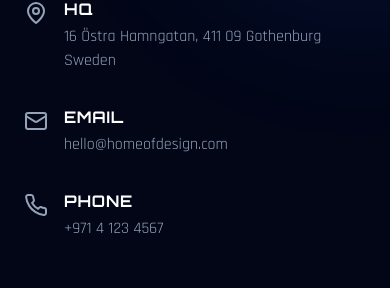
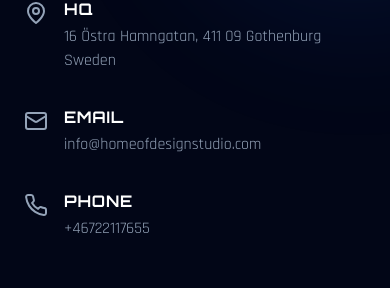
Before and after one commit to woki1239/HD, a React (Vite) app: page / in a window 390 px wide. Shown: the part 7815-8103 px from the top of the page. Built offline with nearby package versions, Linux system fonts and the light colour scheme.

Commit message:
feat: Update contact information
Changes the primary email address and phone number displayed in the contact section of the Home of Design website.

```diff
--- a/components/Contact.tsx
+++ b/components/Contact.tsx
@@ -33,7 +33,7 @@ const Contact: React.FC<ContactProps> = ({ t }) => {
                 <Mail className="mt-1" />
                 <div>
                   <h4 className="text-white font-bold uppercase tracking-wider mb-1">{t.contact.emailLabel}</h4>
-                  <p>hello@homeofdesign.com</p>
+                  <p>info@homeofdesignstudio.com</p>
                 </div>
               </div>
 
@@ -41,7 +41,7 @@ const Contact: React.FC<ContactProps> = ({ t }) => {
                 <Phone className="mt-1" />
                 <div>
                   <h4 className="text-white font-bold uppercase tracking-wider mb-1">{t.contact.phoneLabel}</h4>
-                  <p dir="ltr" className="text-left md:text-start">+971 4 123 4567</p>
+                  <p dir="ltr" className="text-left md:text-start">+46722117655</p>
                 </div>
               </div>
             </div>
```
